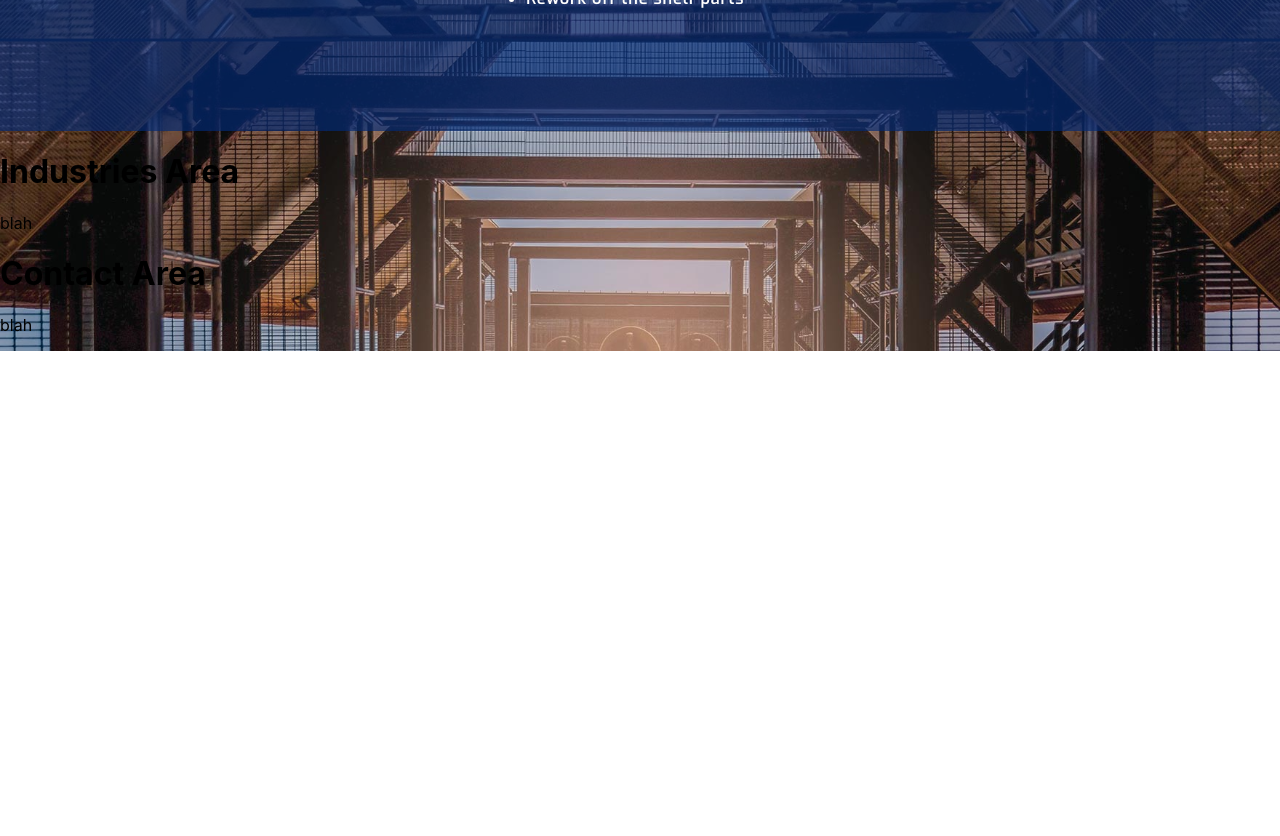
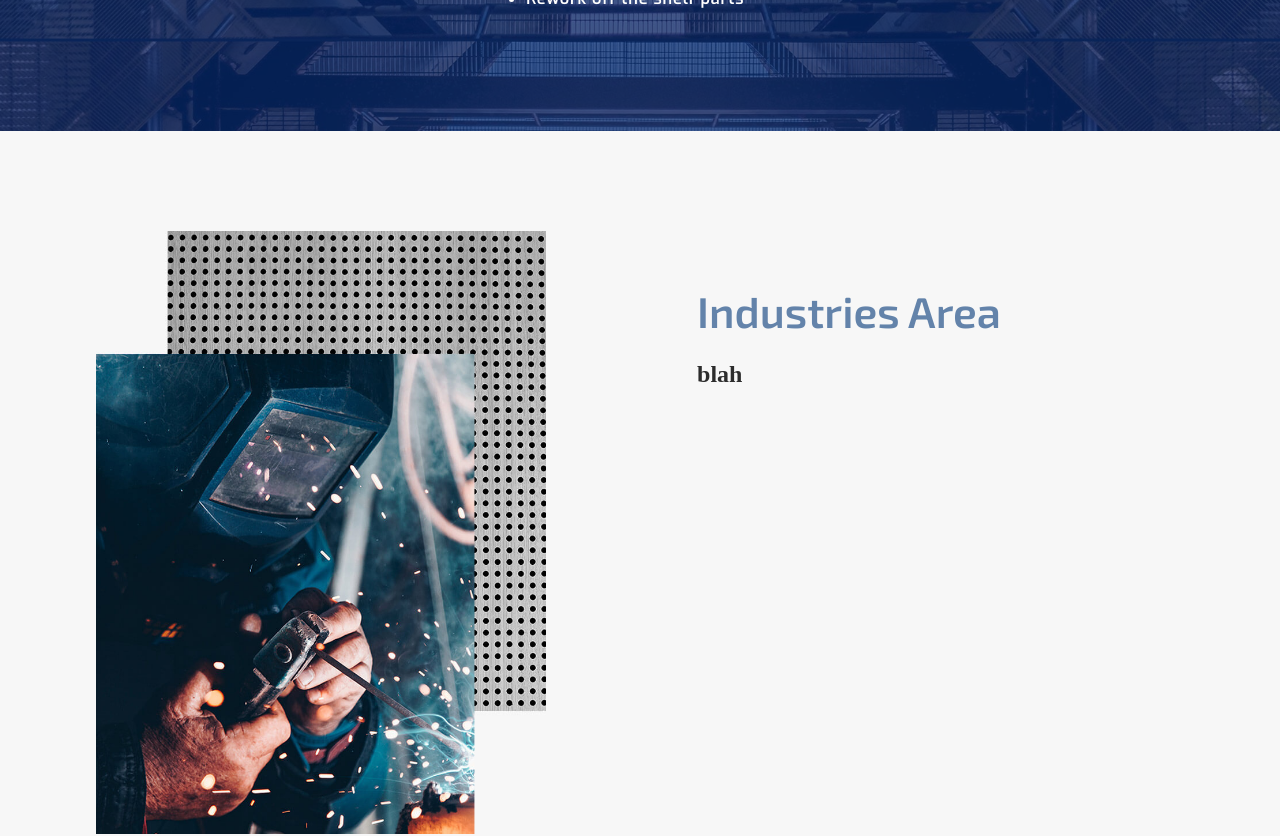
Before and after one commit to anthonyvigz/McGarvin-Engineering, a React (Create React App) app in the folder mainsite/: page / in a window 1280 px wide. Shown: the part 2360-3196 px from the top of the page. Before the commit the page ends 2711 px from the top, so only its background shows below. Built offline with nearby package versions, Linux system fonts and the light colour scheme.

Commit message:
setting up industries page

```diff
--- a/mainsite/src/css/capabilities.scss
+++ b/mainsite/src/css/capabilities.scss
@@ -2,6 +2,7 @@
   background-color: rgba(2, 42, 117, 0.678);
   padding-top: 200px;
   padding-bottom: 100px;
+  margin-bottom: 0;
 
   .capaBlocks {
     display: flex;
--- /dev/null
+++ b/mainsite/src/css/industries.scss
@@ -0,0 +1,39 @@
+.indi-area {
+  background-color: #f7f7f7;
+  margin-top: 0;
+  padding-top: 100px;
+  padding-bottom: 100px;
+
+  .mainIndi {
+    display: flex;
+    justify-content: space-evenly;
+    align-items: flex-start;
+    width: 90%;
+
+    img {
+      width: 450px;
+    }
+    .indiText {
+      display: flex;
+      flex-direction: column;
+      justify-content: flex-start;
+      margin: 55px;
+
+      h1 {
+        margin: 0;
+        font-family: "Exo 2", Arial, Tahoma, sans-serif;
+        color: #6383aa;
+        font-size: 43px;
+        line-height: 51px;
+        letter-spacing: 0px;
+        font-weight: 400;
+      }
+      p {
+        color: #2c2c2c;
+        font-size: 1.5em;
+        font-family: "MicroSquare";
+        font-weight: bold;
+      }
+    }
+  }
+}
--- a/mainsite/src/views/Industries.jsx
+++ b/mainsite/src/views/Industries.jsx
@@ -1,15 +1,19 @@
-import React from 'react';
-
+import React from "react";
+import "../css/industries.scss";
+import indImg from "../img/factory2-about-pic3.jpg";
 
 function Industries() {
   return (
     <div className="indi-area" id="industries">
-            <div className="text-part">
+      <div className="mainIndi">
+        <img src={indImg} alt="indImg" />
+        <div className="indiText">
           <h1>Industries Area</h1>
           <p>blah</p>
         </div>
       </div>
-    )
+    </div>
+  );
 }
 
 export default Industries;
```
Lines whose indentation alone changed are shown as unchanged.
